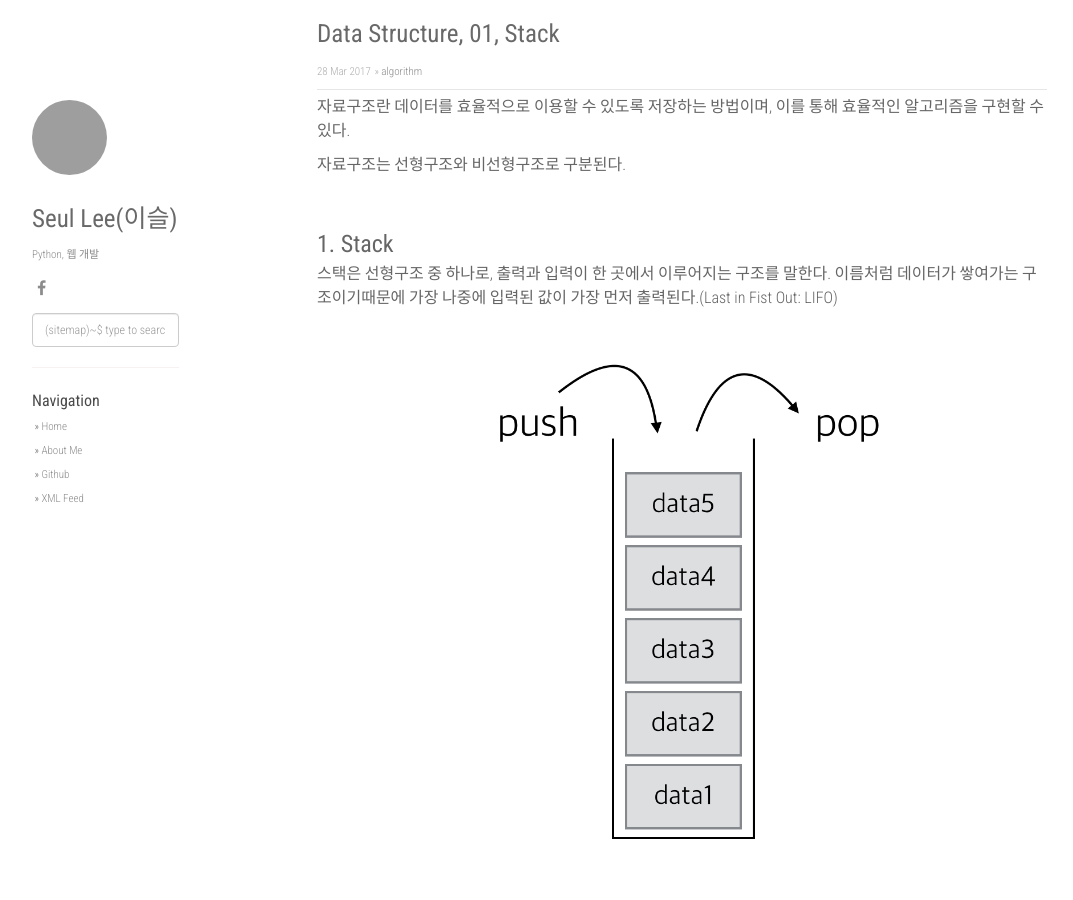
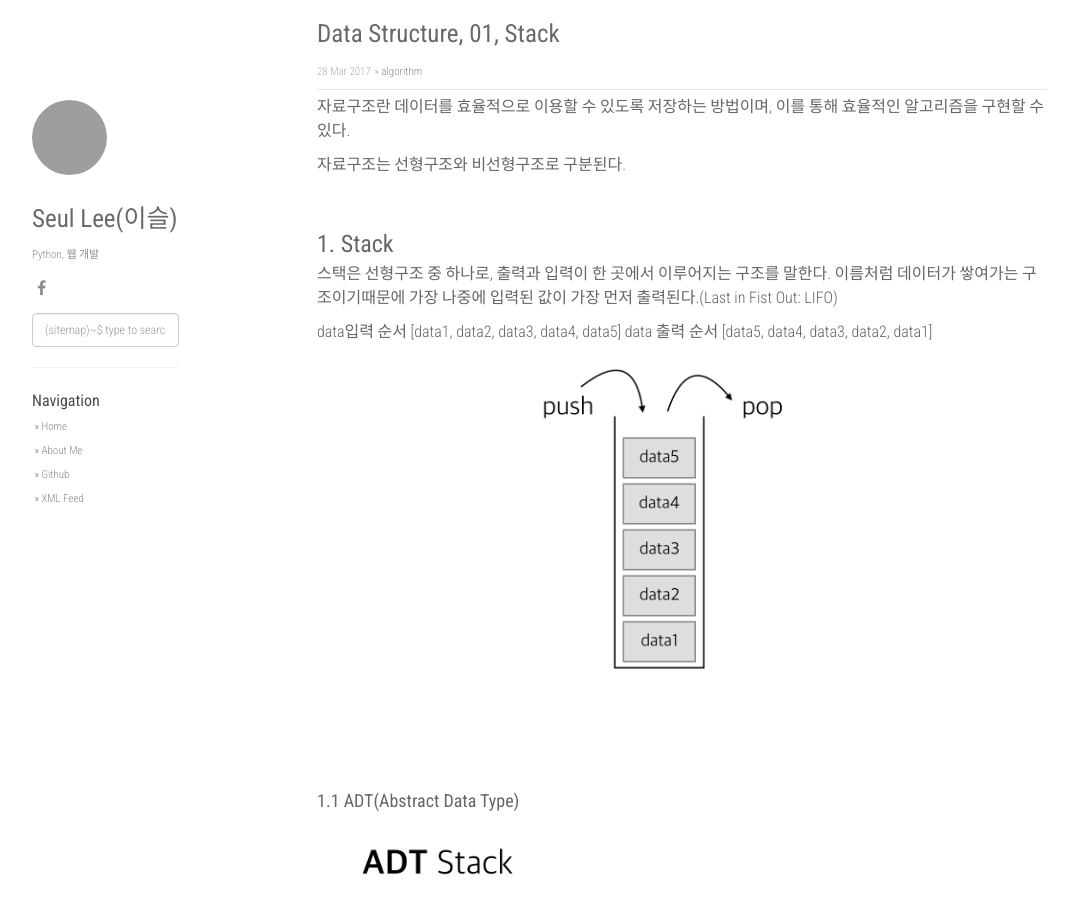
Before and after one commit to lee-seul/lee-seul.github.com, a Jekyll site: the page built from _posts/2017-03-28-data-structure-01.markdown, in a window 1280 px wide and 900 px high. Shown: the whole window, without its empty margins (53-1126 px from the left). Built offline with Jekyll 4.4.1, drawn with Linux system fonts in a browser that asks for light colours; nearby versions of some CDN libraries; comment, search, counter and statistics services are not loaded; grey boxes are pictures that could not be loaded.

Commit message:
stack 이미지 변경

```diff
--- a/_posts/2017-03-28-data-structure-01.markdown
+++ b/_posts/2017-03-28-data-structure-01.markdown
@@ -19,7 +19,9 @@
 스택은 선형구조 중 하나로, 출력과 입력이 한 곳에서 이루어지는 구조를 말한다. 이름처럼 데이터가 쌓여가는 구조이기때문에 가장 나중에 입력된
 값이 가장 먼저 출력된다.(Last in Fist Out: LIFO)
 
-![branch Image](https://raw.githubusercontent.com/lee-seul/lee-seul.github.com/master/static/img/_posts/stack.png)
+data입력 순서 [data1, data2, data3, data4, data5]
+data 출력 순서 [data5, data4, data3, data2, data1]
+![branch Image](https://raw.githubusercontent.com/lee-seul/lee-seul.github.com/master/static/img/_posts/stack_small.png)
 
 
 <br/>
```
Also changed, not shown: static/img/_posts/stack.png (deleted), static/img/_posts/stack_small.png (added).
